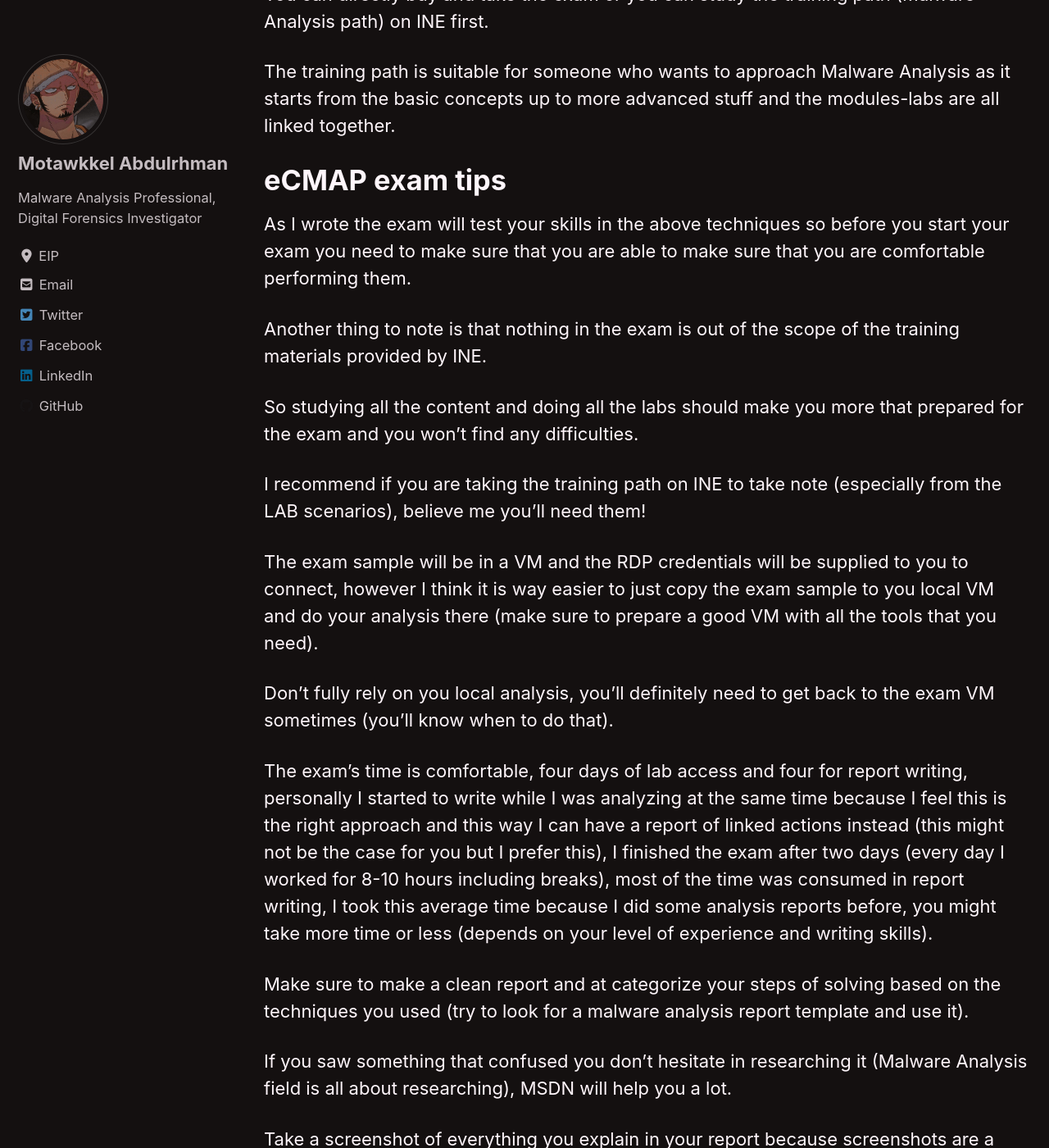
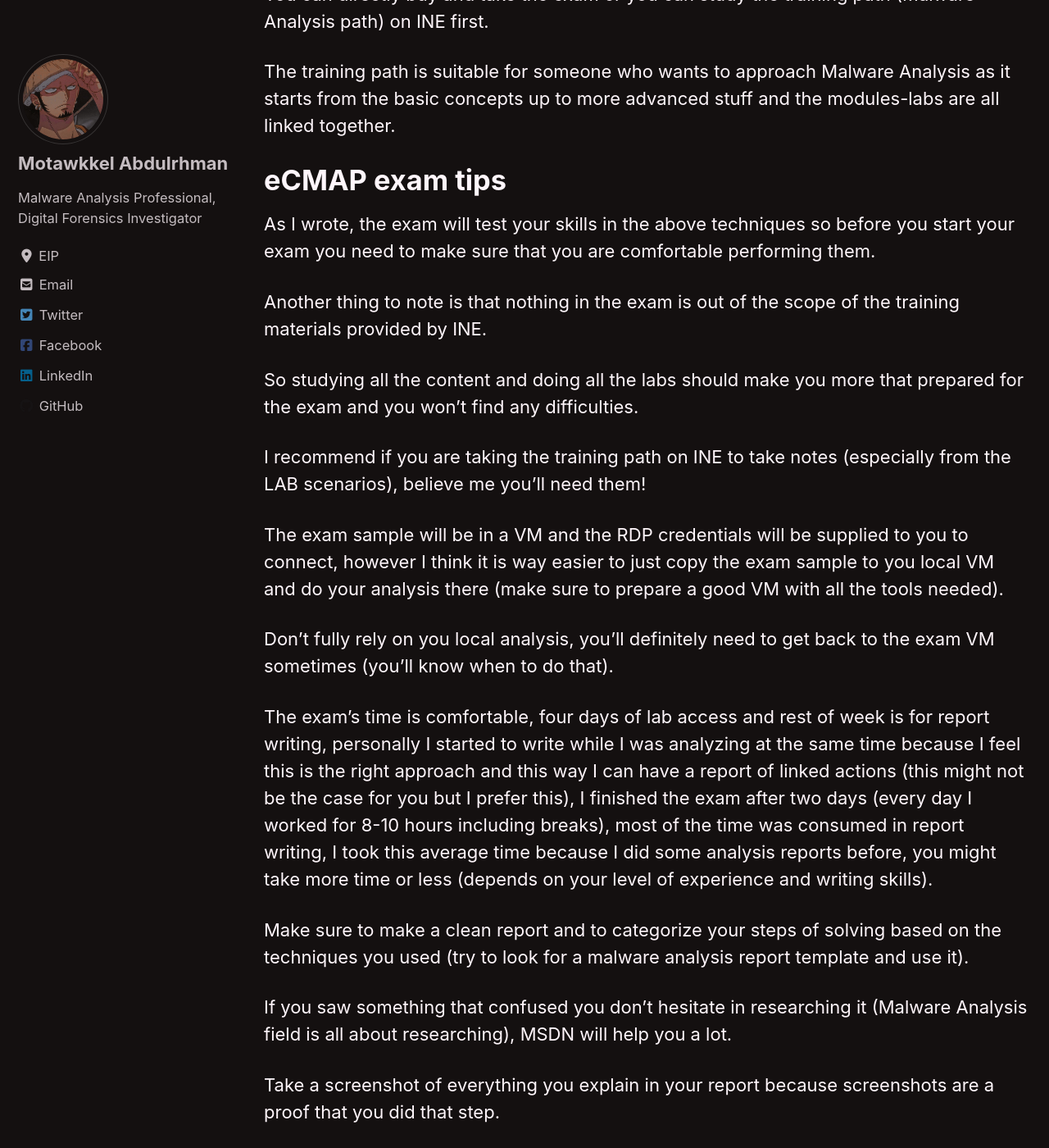
Before and after one commit to ry0dan/ry0dan.github.io, a Jekyll site: the page built from _posts/Malware-Analysis/2022-12-28-my-eCMAP-review.md, in a window 1280 px wide and 1400 px high, scrolled down 804 px. Shown: the whole window at 82% size. Built offline with Jekyll 4.4.1, drawn with Linux system fonts in a browser that asks for light colours; cached includes are drawn as plain includes; nearby versions of some CDN libraries; some of the changed text lies outside the part shown.

Commit message:
Update 2022-12-28-my-eCMAP-review.md

```diff
--- a/_posts/Malware-Analysis/2022-12-28-my-eCMAP-review.md
+++ b/_posts/Malware-Analysis/2022-12-28-my-eCMAP-review.md
@@ -28,21 +28,21 @@ You can directly buy and take the exam or you can study the training path (Malwa
 The training path is suitable for someone who wants to approach Malware Analysis as it starts from the basic concepts up to more advanced stuff and the modules-labs are all linked together.
 
 # eCMAP exam tips
-As I wrote the exam will test your skills in the above techniques so before you start your exam you need to make sure that you are able to make sure that you are comfortable performing them.
+As I wrote, the exam will test your skills in the above techniques so before you start your exam you need to make sure that you are comfortable performing them.
 
 Another thing to note is that nothing in the exam is out of the scope of the training materials provided by INE.
 
 So studying all the content and doing all the labs should make you more that prepared for the exam and you won't find any difficulties.
 
-I recommend if you are taking the training path on INE to take note (especially from the LAB scenarios), believe me you'll need them!
+I recommend if you are taking the training path on INE to take notes (especially from the LAB scenarios), believe me you'll need them!
 
-The exam sample will be in a VM and the RDP credentials will be supplied to you to connect, however I think it is way easier to just copy the exam sample to you local VM and do your analysis there (make sure to prepare a good VM with all the tools that you need).
+The exam sample will be in a VM and the RDP credentials will be supplied to you to connect, however I think it is way easier to just copy the exam sample to you local VM and do your analysis there (make sure to prepare a good VM with all the tools needed).
 
 Don't fully rely on you local analysis, you'll definitely need to get back to the exam VM sometimes (you'll know when to do that).
 
-The exam's time is comfortable, four days of lab access and four for report writing, personally I started to write while I was analyzing at the same time because I feel this is the right approach and this way I can have a report of linked actions instead (this might not be the case for you but I prefer this), I finished the exam after two days (every day I worked for 8-10 hours including breaks), most of the time was consumed in report writing, I took this average time because I did some analysis reports before, you might take more time or less (depends on your level of experience and writing skills).
+The exam's time is comfortable, four days of lab access and rest of week is for report writing, personally I started to write while I was analyzing at the same time because I feel this is the right approach and this way I can have a report of linked actions (this might not be the case for you but I prefer this), I finished the exam after two days (every day I worked for 8-10 hours including breaks), most of the time was consumed in report writing, I took this average time because I did some analysis reports before, you might take more time or less (depends on your level of experience and writing skills).
 
-Make sure to make a clean report and at categorize your steps of solving based on the techniques you used (try to look for a malware analysis report template and use it).
+Make sure to make a clean report and to categorize your steps of solving based on the techniques you used (try to look for a malware analysis report template and use it).
 
 If you saw something that confused you don't hesitate in researching it (Malware Analysis field is all about researching), MSDN will help you a lot.
 
```
Also changed, not shown: other parts of _posts/Malware-Analysis/2022-12-28-my-eCMAP-review.md (+1 -1 lines).
